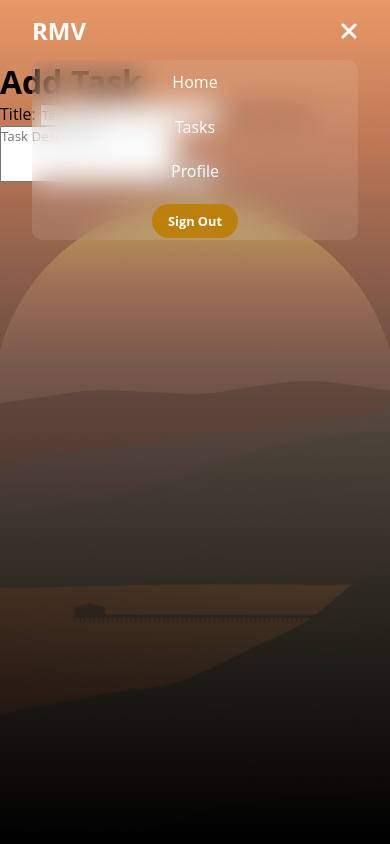
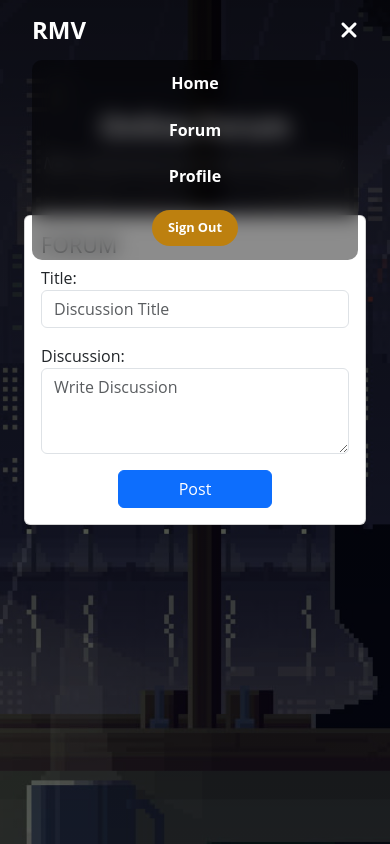
Before and after one commit to vronalyn/firebase_project, a website built with webpack: page dist/App.html in a window 390 px wide. Both pictures are taken after a click on the element 347 px from the left and 30 px from the top of the page. Built offline with nearby package versions, Linux system fonts and the light colour scheme; some packages are replaced by stand-ins of ours; no server answers.

Commit message:
modified ui

```diff
--- a/dist/App.html
+++ b/dist/App.html
@@ -3,46 +3,50 @@
   <head>
     <meta charset="UTF-8" />
     <meta name="viewport" content="width=device-width, initial-scale=1.0" />
-    <title>Firebase CRUD</title>
+    <title>Forum</title>
     <link rel="stylesheet" href="./css/App.css">
     <link rel="stylesheet" href="https://cdnjs.cloudflare.com/ajax/libs/font-awesome/6.4.0/css/all.min.css" integrity="sha512-iecdLmaskl7CVkqkXNQ/ZH/XLlvWZOJyj7Yy7tcenmpD1ypASozpmT/E0iPtmFIB46ZmdtAc9eNBvH0H/ZpiBw==" crossorigin="anonymous" referrerpolicy="no-referrer" />
-
-    <!-- BOOTSWATCH
+    <link href="https://cdn.jsdelivr.net/npm/bootstrap@5.3.0-alpha3/dist/css/bootstrap.min.css" rel="stylesheet" integrity="sha384-KK94CHFLLe+nY2dmCWGMq91rCGa5gtU4mk92HdvYe+M/SXH301p5ILy+dN9+nJOZ" crossorigin="anonymous">
     <link
       rel="stylesheet"
-      href="https://bootswatch.com/5/yeti/bootstrap.min.css"
-    />-->
+      href="https://cdn.jsdelivr.net/npm/bootstrap-icons@1.3.0/font/bootstrap-icons.css"
+    />
   </head>
+  <!-- NAVIGATION -->
+  <body class="app">
   <header>
-    <div class="nav">
-        <div class="logo"><a href="#">RMV</a></div>
+    <div class="nav-menu">
+        <div class="logo"><a class="a1" href="#">RMV</a></div>
         <ul class="links">
-            <li><a href="main.html">Home</a></li>
-            <li><a href="App.html">Tasks</a></li>
-            <li><a href="#">Profile</a></li>
+            <li class="link"><a class="a1"href="main.html">Home</a></li>
+            <li class="link"><a class="a1"href="App.html">Forum</a></li>
+            <li class="link"><a class="a1"href="#">Profile</a></li>
         </ul>
-        <button id="logout" class="action-btn">Sign Out</button>
-        <div class="toggle-btn">
+        <button id="logout" class="act-btn">Sign Out</button>
+        <div class="toggle_btn">
             <i class="fa fa-bars"></i>
         </div>
     </div>
 
-    <div class="dropdown-menu">
-        <li><a href="main.html">Home</a></li>
-        <li><a href="App.html">Tasks</a></li>
-        <li><a href="#">Profile</a></li>
-        <li><button id="logout" class="action-btn">Sign Out</button></li>
+    <div class="drop-down">
+        <li class="link"><a class="a1"href="main.html">Home</a></li>
+        <li class="link"><a class="a1"href="App.html">Forum</a></li>
+        <li class="link"><a class="a1"href="#">Profile</a></li>
+        <li class="link"><button id="logout" class="act-btn">Sign Out</button></li>
     </div>
 </header>
 
-  <body class="bg-dark">
+  <div class="top-content">
+    <h1 class="title">Online Forum</h1>
+    <p class="note">Note: Discussions are posted anonymously.</p>
+  </div>
     <!-- ADD TASK -->
     <div class="container p-4">
       <div class="row">
         <div class="col-md-6">
           <div class="card">
             <div class="card-body">
-              <h1 class="h4">Add Task</h1>
+              <h1 class="h4">FORUM</h1>
 
               <form id="task-form">
                 <label for="title">Title:</label>
@@ -51,19 +55,23 @@
                   id="task-title"
                   class="form-control mb-3"
                   class="My First Title"
-                  placeholder="Task Title"
+                  placeholder="Discussion Title"
                   autofocus
                 />
 
-                <label for="description">Description:</label>
+                <label for="description">Discussion:</label>
                 <textarea
                   id="task-description"
                   rows="3"
                   class="form-control mb-3"
-                  placeholder="Task Description"
+                  placeholder="Write Discussion"
                 ></textarea>
 
-                <button class="btn btn-primary" id="btn-task-form">Save</button>
+                <div class="d-grid col-6 mx-auto">
+                  <button class="btn btn-primary btn-block" id="btn-task-form">Post</button>
+                </div>
+
+
               </form>
             </div>
           </div>
@@ -73,9 +81,9 @@
       </div>
     </div>
     <script>
-        const toggleBtn = document.querySelector('.toggle-btn')
-        const toggleBtnIcon = document.querySelector('.toggle-btn i')
-        const dropDownMenu = document.querySelector('.dropdown-menu')
+        const toggleBtn = document.querySelector('.toggle_btn')
+        const toggleBtnIcon = document.querySelector('.toggle_btn i')
+        const dropDownMenu = document.querySelector('.drop-down')
 
             toggleBtn.onclick = function () {
                 dropDownMenu.classList.toggle('open')
@@ -120,7 +128,8 @@
                 });
             });
     </script>
-
+<script src="https://cdn.jsdelivr.net/npm/bootstrap@5.3.0-alpha3/dist/js/bootstrap.bundle.min.js" integrity="sha384-ENjdO4Dr2bkBIFxQpeoTz1HIcje39Wm4jDKdf19U8gI4ddQ3GYNS7NTKfAdVQSZe"
+crossorigin="anonymous"></script>
     <!-- CUSTOM CODE -->
     <script src="./App.js" type="module"></script>
   </body>
--- a/dist/App.js
+++ b/dist/App.js
@@ -35,7 +35,7 @@ window.addEventListener("DOMContentLoaded", async (e) => {
     <h3 class="h5">${task.title}</h3>
     <p>${task.description}</p>
     <div>
-      <button class="btn btn-primary btn-delete" data-id="${doc.id}">
+      <button class="btn btn-danger btn-delete" data-id="${doc.id}">
         🗑 Delete
       </button>
       <button class="btn btn-secondary btn-edit" data-id="${doc.id}">
--- a/dist/css/App.css
+++ b/dist/css/App.css
@@ -4,23 +4,39 @@
     box-sizing: border-box;
     font-family: 'Open Sans', sans-serif;
 }
-body{
+.top-content{
+    text-align: center;
+    color: #fff;
+    margin-top: 50px;
+    z-index: 9999;
+}
+.title{
+    font-weight: bolder;
+
+}
+.note{
+    color: #868686;
+    font-style: italic;
+}
+.app{
     height: 100vh;
     background-color: #000;
-    background-image: linear-gradient(0deg, rgb(0, 0, 0) 0%, rgba(247, 209, 129, 0.425) 100%),
-    url("/img/wp1.jpg");
+    background-image: linear-gradient(0deg, rgba(0, 0, 0, 0.493) 0%, rgba(0, 0, 0, 0.808) 100%),
+    url("../img/pxfuel.jpg");
+    background-repeat: no-repeat;
     background: cover;
     background-position: center;
 }
-li {
+
+.link {
     list-style: none;
 }
-a {
+.a1{
     text-decoration: none;
     color: #fff;
     font-size: 1rem;
 }
-a:hover{
+.a1:hover{
     color: rgb(255, 185, 94);
 }
 
@@ -30,7 +46,7 @@ header{
     padding: 0 2rem;
 }
 /* NAVBAR */
-.nav{
+.nav-menu{
     width: 100%;
     height: 60px;
     max-width: 1200px;
@@ -38,22 +54,24 @@ header{
     display: flex;
     align-items: center;
     justify-content: space-between;
+    z-index: 9999;
 }
-.nav .logo a{
+.nav-menu .logo .a1{
     font-size: 1.5rem;
     font-weight: bold;
 }
-.nav .links{
+.nav-menu .links{
     display:flex;
     gap: 2rem;
+    margin-bottom: 0;
 }
-.nav .toggle-btn{
+.nav-menu .toggle_btn{
     color: #fff;
     font-size: 1.5rem;
     cursor: pointer;
     display: none;
 }
-.action-btn{
+.act-btn{
     background-color: #bd800f;
     color: #fff;
     padding: 0.5rem 1rem;
@@ -65,34 +83,36 @@ header{
     cursor: pointer;
     transition: scale 0.2 ease;
 }
-.action-btn:hover{
+.act-btn:hover{
     scale:1.05;
-    background-color: #000;
+    background-color: #68520d;
 }
-.action-btn:active{
+.act-btn:active{
     scale:0.95;
 }
 /* DROPDOWN MENU */
-.dropdown-menu{
+.drop-down{
     position: absolute;
     right: 2rem;
     top: 60px;
     height: 0;
     width: 300px;
-    background: rgb(255,255,255,0.1);
-    backdrop-filter: blur(15px);
+    background: rgba(255, 255, 255, 0.548);
+    backdrop-filter: blur(10px);
     border-radius: 10px;
     overflow: hidden;
     transition: height 0.2s cubic-bezier(0.175, 0.885, 0.32, 1.275);
+    z-index: 9999;
 }
-.dropdown-menu.open{
-    height: 180px;
+.drop-down.open{
+    height: 200px;
 }
-.dropdown-menu li{
+.drop-down .link{
     padding: 0.7rem;
     display: flex;
     align-items: center;
     justify-content: center;
+    font-weight: bolder;
 }
 /* HOME */
 section#home {
@@ -109,22 +129,25 @@ section#home {
     margin-bottom: 1rem;
 }
 
+
 /* MEDIA RESPONSIVE */
 @media (max-width: 900px) {
-    .nav .links,
-    .nav .action-btn {
+    .nav-menu .links,
+    .nav-menu .act-btn {
         display: none;
     }
-    .nav .toggle-btn{
+    .nav-menu .toggle_btn{
         display: block;
     }
-    .dropdown-menu{
+    .drop-down{
         display: block;
+        background-color: #3d3d3d73;
     }
 }
 @media (max-width: 576px) {
-    .dropdown-menu {
+    .drop-down {
         left: 2rem;
         width: unset;
+        background-color: #00000073;
     }
 }
--- a/dist/css/main.css
+++ b/dist/css/main.css
@@ -7,10 +7,9 @@
 body{
     height: 100vh;
     background-color: #000;
-    background-image: linear-gradient(0deg, rgb(0, 0, 0) 0%, rgba(247, 209, 129, 0.425) 100%),
-    url("/img/wp1.jpg");
+    background-image: url("../img/pxfuel.jpg");
     background: cover;
-    background-position: center;
+    background-position: center center;
 }
 li {
     list-style: none;
```
Also changed, not shown: dist/index.html (+3 -3 lines), dist/main.html (+9 -5 lines), dist/firebase.js, dist/img/5120x2160_16.jpg (added), dist/img/banner.jpg (deleted), dist/img/bg.png (deleted), dist/img/curt.jpg (deleted), dist/img/last-post.jpg (deleted), dist/img/pxfuel.jpg (added), dist/img/w3.jpg (added), dist/img/wp.png (deleted), dist/img/wp1.jpg (deleted).
